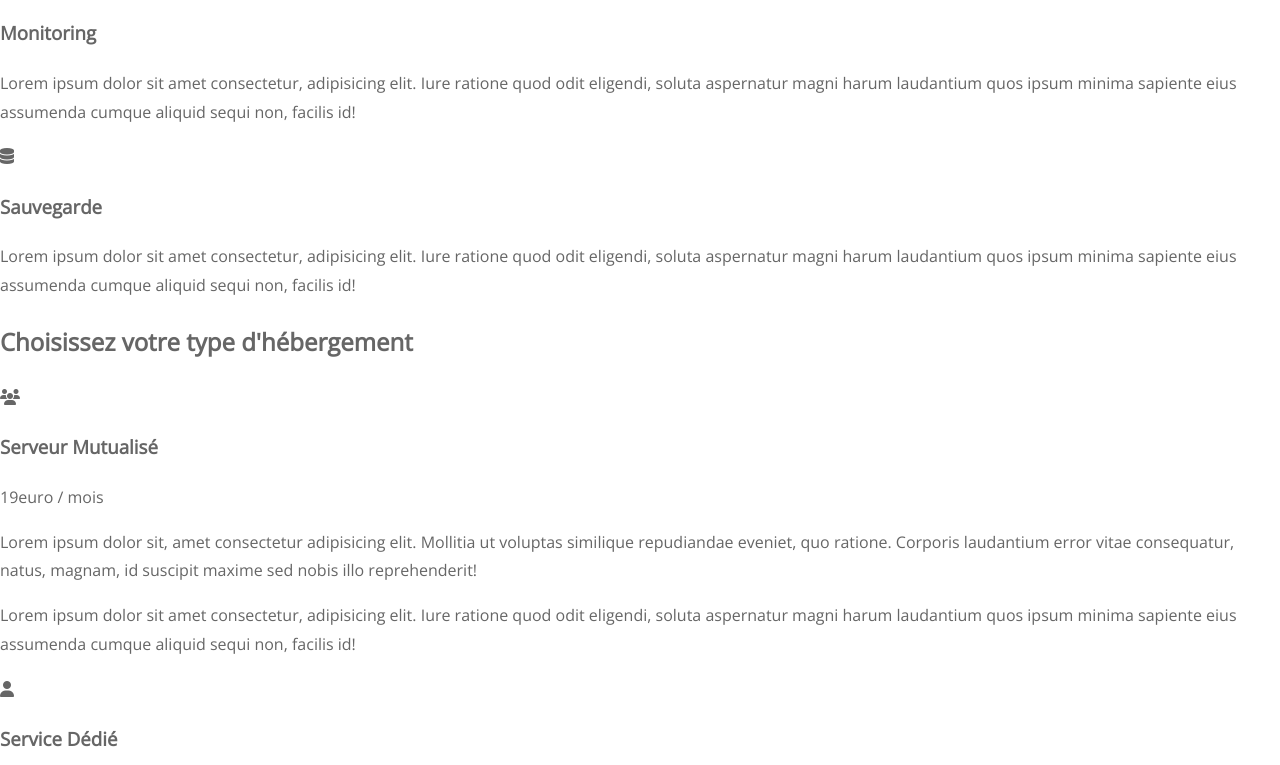
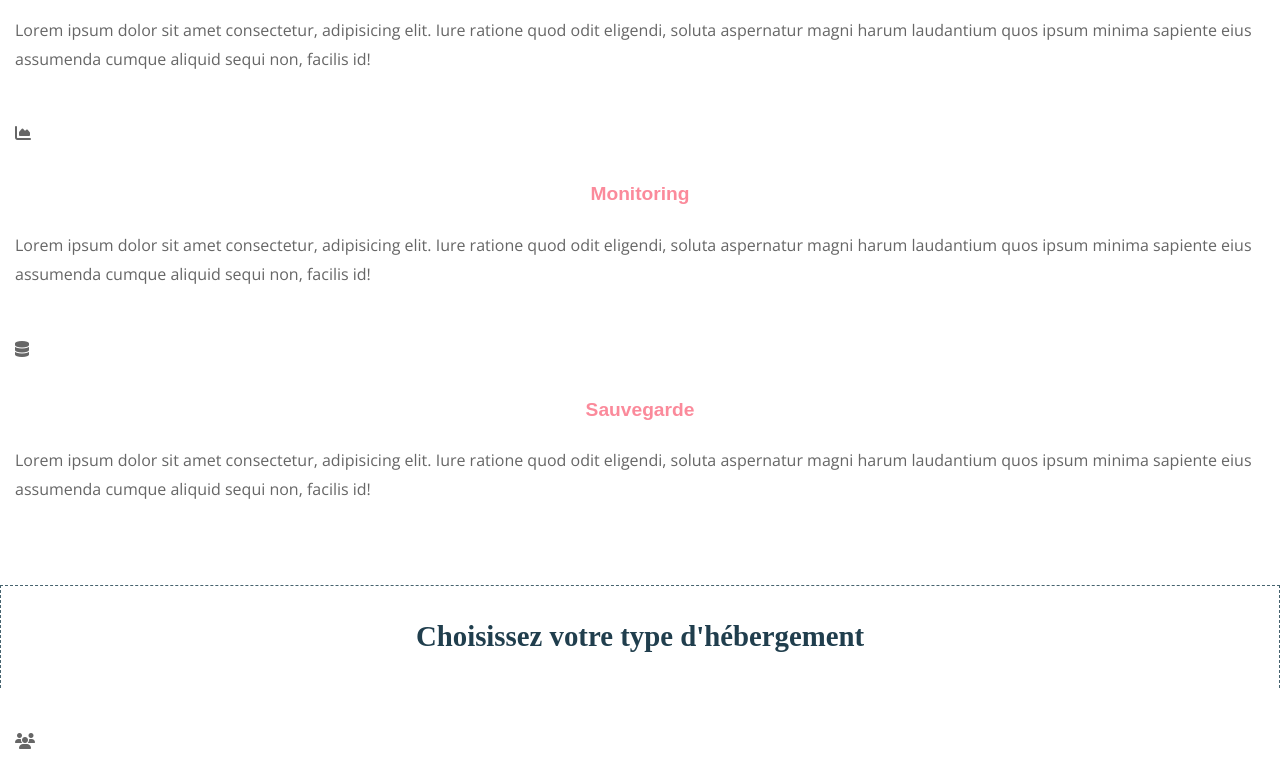
Before and after one commit to Drissiaaa/prjt11, a plain HTML site: page index.html in a window 1280 px wide. Shown: the part 795-1560 px from the top of the page. Drawn offline with nearby package versions, Linux system fonts and the light colour scheme; a web font is replaced by a local one.

Commit message:
style css modifié

```diff
--- a/css/style.css
+++ b/css/style.css
@@ -61,3 +61,37 @@ input{
 ::-webkit-input-placeholder {
     color: rgba(255, 255, 255, 0.5);
   }
+  /*-------MAIN-----*/
+  main h2{
+      font-family: candal;
+      font-size: 1.8em;
+      color: #203e4d;
+      text-align: center;
+      margin-top: 50px;
+      padding: 25px 0px;
+      border-top: 1px  dashed #46636e;
+      border-right: 1px dashed #46636e;
+      border-left: 1px dashed #46636e;
+
+  }
+  #solution h2,
+  #hosting h2{
+      flex-basis: 100%;
+  }
+  .host{
+      padding: 15px;
+  }
+  .host h3{
+      text-align: center;
+      color: #fb8a9b;
+      font-family: "candal", Arial ;
+      font-size: 1.2em ;
+      padding: 10px 0 0 ;
+  }
+  .prix{
+      color: #fb8a9b;
+      font-size: 1.4em;
+      text-align: center;
+      font-weight: bold;
+
+  }
--- a/index.html
+++ b/index.html
@@ -61,7 +61,7 @@
                     non, facilis id!</p>
             </article>
         </section>
-        <section id="solution" class="flex">
+        <section id="hosting" class="flex">
             <h2>Choisissez votre type d'hébergement</h2>
             <article class="host">
                 <i class="fa fa-users" aria-hidden="true"></i>
```
